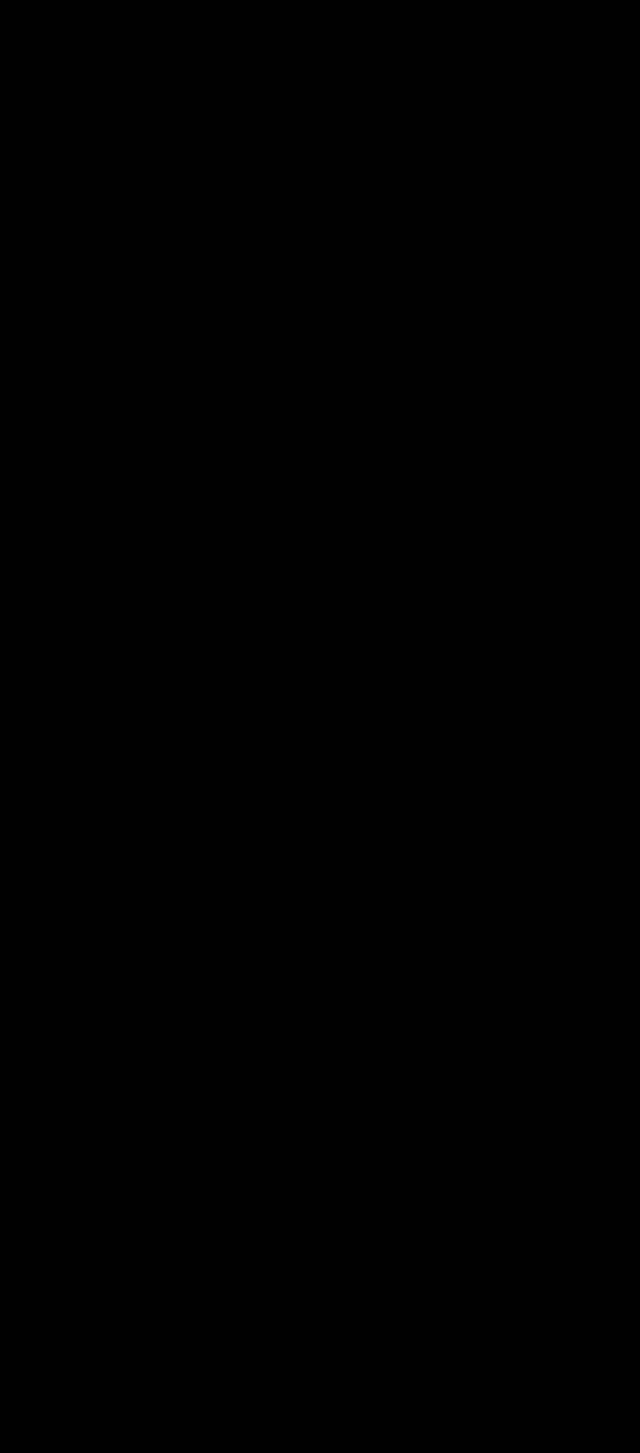
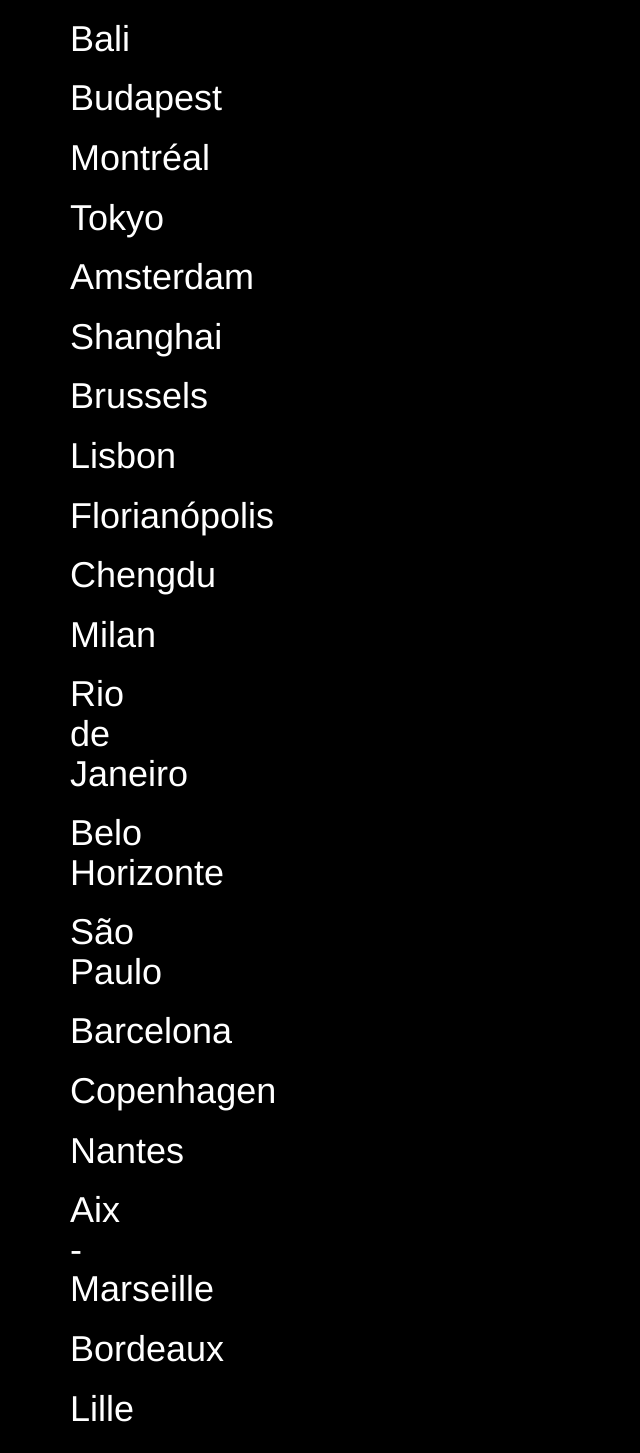
Before and after one commit to juliends/react-wagon-cities, a React app: page / in a window 1280 px wide. Shown: the part 200-1653 px from the top of the page, without its empty margins (0-640 px from the left). Before the commit the page ends 800 px from the top, so only its background shows below. Built offline with nearby package versions, Linux system fonts and the light colour scheme.

Commit message:
cityList from readme

```diff
--- /dev/null
+++ b/src/cities.js
@@ -0,0 +1,26 @@
+export default [
+  { name: "Paris", address: "16 Villa Gaudelet, 75011 Paris", slug: "paris" },
+  { name: "London", address: "14-22 Elder St, London E1 6BT", slug: "london" },
+  { name: "Berlin", address: "Rudi-Dutschke-Straße 26, 10969 Berlin", slug: "berlin" },
+  { name: "Bali", address: "Jalan Raya Batu Bolong, Canggu, Badung Regency, Bali, Indonesia", slug: "bali" },
+  { name: "Budapest", address: "Budapest, Hungary", slug: "budapest" },
+  { name: "Montréal", address: "5333, avenue Casgrain, 102, Montréal (Québec), H2T1X3", slug: "montreal" },
+  { name: "Tokyo", address: "2-11-3 Meguro, Meguro-ku, Tokyo ", slug: "tokyo" },
+  { name: "Amsterdam", address: "Overhoeksplein 2, 1031 KS Amsterdam", slug: "amsterdam" },
+  { name: "Shanghai", address: "129 West Yan\"an Road, JingAn District, Shanghai", slug: "shanghai" },
+  { name: "Brussels", address: "Place Sainte-Gudule 5, 1000 Brussels", slug: "brussels" },
+  { name: "Lisbon", address: "Avenida Casal Ribeiro 28, Lisbon", slug: "lisbon" },
+  { name: "Florianópolis", address: "Rod. José Carlos Daux, 4150 - Saco Grande, Florianópolis - SC, 88032-005", slug: "florianopolis" },
+  { name: "Chengdu", address: "399 Fucheng Avenue West Section, Chengdu, Sichuan, China", slug: "chengdu" },
+  { name: "Milan", address: "Milan, Metropolitan City of Milan, Italy", slug: "milan" },
+  { name: "Rio de Janeiro", address: "Rua Duque Estrada, 41 - Gávea, Rio de Janeiro", slug: "rio" },
+  { name: "Belo Horizonte", address: "Av. Afonso Pena, 2881, Belo Horizonte", slug: "belo-horizonte" },
+  { name: "São Paulo", address: "Rua Mourato Coelho, 1404 – Vila Madalena, São Paulo - SP", slug: "sao-paulo" },
+  { name: "Barcelona", address: "Travessera de Dalt, 33, 08024 Barcelona", slug: "barcelona" },
+  { name: "Copenhagen", address: "Ahornsgade 15, 2200 KBH N", slug: "copenhagen" },
+  { name: "Nantes", address: "11 impasse Juton, Nantes", slug: "nantes" },
+  { name: "Aix - Marseille", address: "Rue Joseph Biaggi, 13003 Marseille", slug: "aix-marseille" },
+  { name: "Bordeaux", address: "107 cours Balguerie Stuttenberg, 33300", slug: "bordeaux" },
+  { name: "Lille", address: "2 Avenue des Saules, 59000 Lille", slug: "lille" },
+  { name: "Lyon", address: "23 Rue Paul Montrochet, 69002 Lyon", slug: "lyon" }
+]
--- a/src/containers/city_list.jsx
+++ b/src/containers/city_list.jsx
@@ -1,12 +1,7 @@
 import React, { Component } from 'react';
-
 import City from './city';
 
-  const cities = [
-    { name: 'Paris', address: '16 Villa Gaudelet, 75011 Paris', slug: 'paris' },
-    { name: 'London', address: '14-22 Elder St, London E1 6BT', slug: 'london' },
-    { name: 'Berlin', address: 'Rudi-Dutschke-Straße 26, 10969 Berlin', slug: 'berlin' },
-  ];
+import cities from '../cities';
 
 class CityList extends Component {
 
@@ -18,7 +13,7 @@
     return (
       <div>
         {
-          cities.map(city => <City city={city}/>)
+          cities.map(city => <City key={city.name} city={city}/>)
         }
       </div>
     )
```
Also changed, not shown: src/reducers/cities_reducer.js (added, +13 -0 lines).
